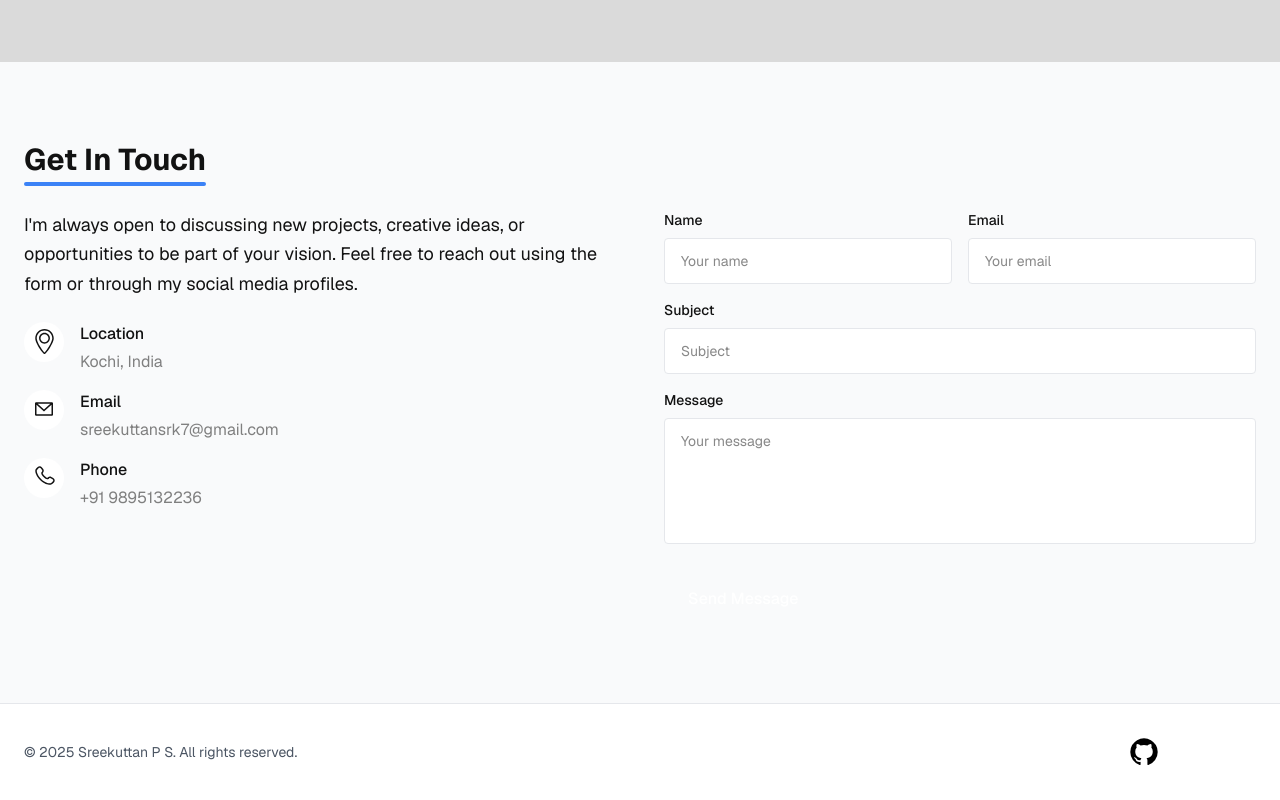
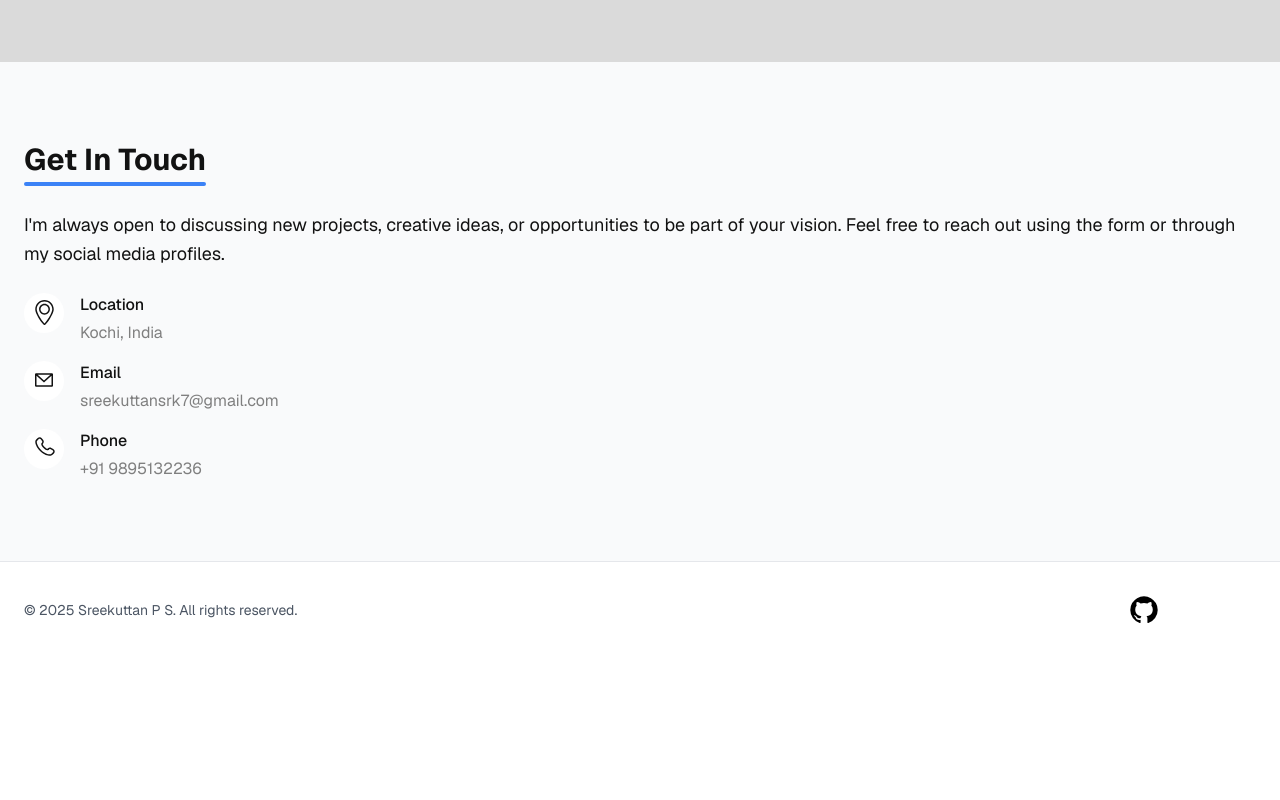
Before and after one commit to SreekuttanPS/portfolio-website, a Next.js app: page / in a window 1280 px wide. Shown: the part 2446-3246 px from the top of the page. After the commit the page ends 3104 px from the top, so only its background shows below. Built offline with nearby package versions, Linux system fonts and the light colour scheme.

Commit message:
Portfolio Removed 'Contact me' part

```diff
--- a/src/app/Components/MainSection/GetInTouch.tsx
+++ b/src/app/Components/MainSection/GetInTouch.tsx
@@ -14,7 +14,8 @@
           Get In Touch
         </h2>
 
-        <div className="grid grid-cols-1 md:grid-cols-2 gap-12">
+        {/* <div className="grid grid-cols-1 md:grid-cols-2 gap-12"> */}
+        <div className="">
           <div>
             <p className="text-lg mb-6 leading-relaxed text-primary-color">
               I&apos;m always open to discussing new projects, creative ideas, or opportunities to be
@@ -64,7 +65,7 @@
               </div>
             </div>
           </div>
-
+{/*
           <form>
             <div className="grid grid-cols-1 md:grid-cols-2 gap-4 mb-4">
               <div>
@@ -154,7 +155,7 @@
             >
               Send Message
             </button>
-          </form>
+          </form> */}
         </div>
       </div>
     </section>
```
